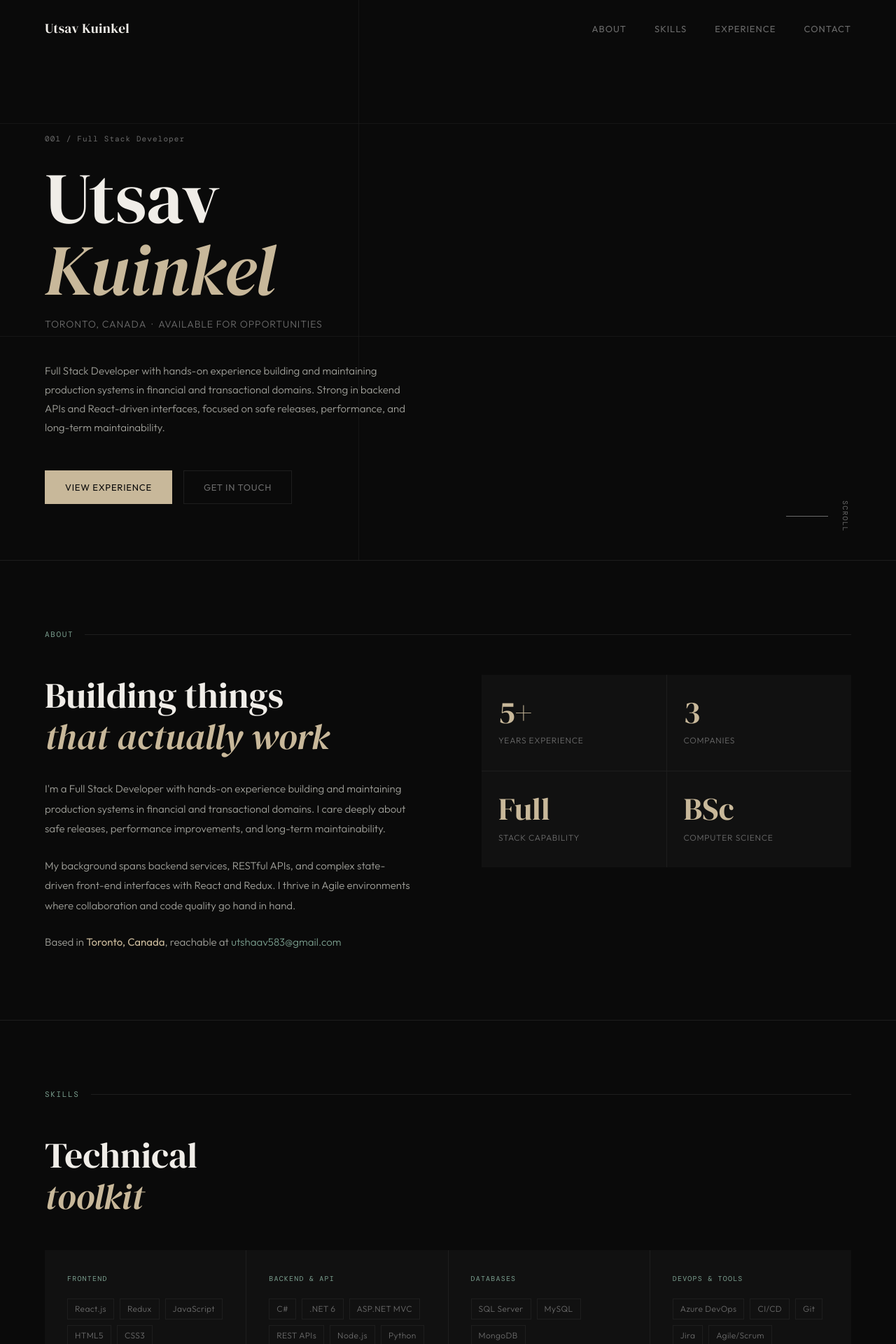
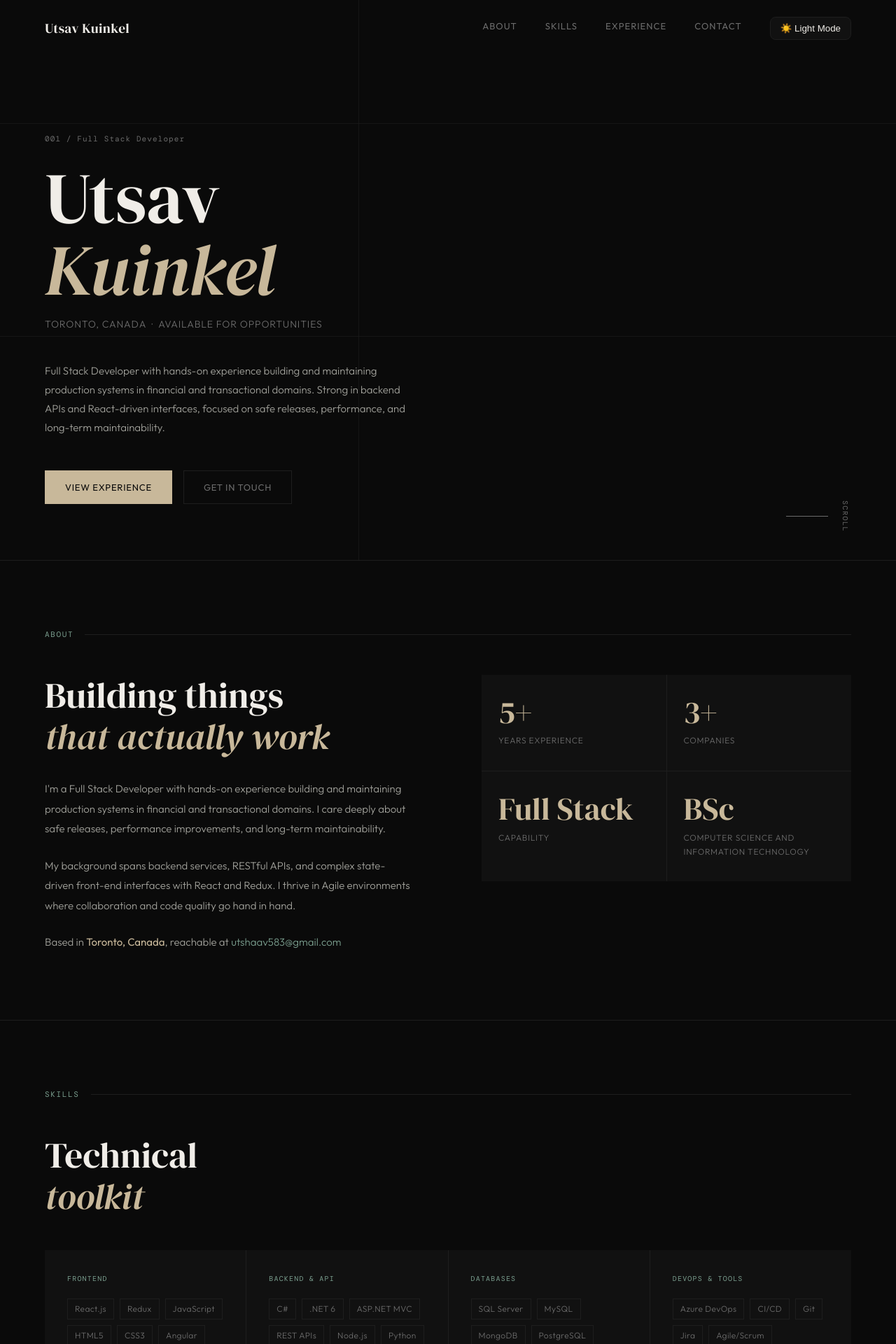
Before and after one commit to utshaav/utshaav, a React (Vite) app: page / in a window 1280 px wide. Shown: the top 1920 px of the page at 70% size. Built offline with nearby package versions, Linux system fonts and the light colour scheme.

Commit message:
Minor changes

```diff
--- a/index.html
+++ b/index.html
@@ -2,9 +2,9 @@
 <html lang="en">
   <head>
     <meta charset="UTF-8" />
-    <link rel="icon" type="image/svg+xml" href="/favicon.svg" />
+    <link rel="icon" type="image/svg+xml" href="/favicon.png" />
     <meta name="viewport" content="width=device-width, initial-scale=1.0" />
-    <title>portfolio-ai-help</title>
+    <title>Utsav Kuinkel</title>
   </head>
   <body>
     <div id="root"></div>
--- a/package.json
+++ b/package.json
@@ -9,7 +9,7 @@
     "build": "tsc -b && vite build",
     "lint": "eslint .",
     "preview": "vite preview",
-    "deploy": "npm run build && gh-pages -d build"
+    "deploy": "npm run build && gh-pages -d dist"
   },
   "dependencies": {
     "react": "^19.2.4",
@@ -24,6 +24,7 @@
     "eslint": "^9.39.4",
     "eslint-plugin-react-hooks": "^7.0.1",
     "eslint-plugin-react-refresh": "^0.5.2",
+    "gh-pages": "^6.3.0",
     "globals": "^17.4.0",
     "typescript": "~5.9.3",
     "typescript-eslint": "^8.57.0",
--- a/src/components/layout/Navbar.tsx
+++ b/src/components/layout/Navbar.tsx
@@ -1,4 +1,5 @@
 import React, { useEffect, useState } from 'react';
+import { ThemeToggle } from '../ui/ThemeToggle';
 
 const navLinks = [
   { label: 'About', href: '#about' },
@@ -31,6 +32,7 @@ const Navbar: React.FC = () => {
       </a>
       <ul style={{ display: 'flex', gap: '2.5rem', listStyle: 'none' }}>
         {navLinks.map((link) => <NavLink key={link.href} href={link.href}>{link.label}</NavLink>)}
+        <ThemeToggle />
       </ul>
     </nav>
   );
--- /dev/null
+++ b/src/components/ui/ThemeToggle.tsx
@@ -0,0 +1,22 @@
+import { useTheme } from "../../context/ThemeContext";
+
+export const ThemeToggle = () => {
+  const { theme, toggleTheme } = useTheme();
+
+  return (
+    <button
+      onClick={toggleTheme}
+      style={{
+        padding: "8px 14px",
+        borderRadius: "8px",
+        border: "1px solid var(--border)",
+        background: "var(--surface)",
+        color: "var(--text)",
+        cursor: "pointer",
+        transition: "all 0.2s ease",
+      }}
+    >
+      {theme === "light" ? "🌙 Dark Mode" : "☀️ Light Mode"}
+    </button>
+  );
+};
--- /dev/null
+++ b/src/context/ThemeContext.tsx
@@ -0,0 +1,45 @@
+import { createContext, useContext, useEffect, useState } from "react";
+
+type Theme = "light" | "dark";
+
+type ThemeContextType = {
+  theme: Theme;
+  toggleTheme: () => void;
+};
+
+const ThemeContext = createContext<ThemeContextType | undefined>(undefined);
+
+export const ThemeProvider = ({ children }: { children: React.ReactNode }) => {
+  const [theme, setTheme] = useState<Theme>("dark");
+
+  // Load saved theme
+  useEffect(() => {
+    const saved = localStorage.getItem("theme") as Theme | null;
+    if (saved) setTheme(saved);
+  }, []);
+
+  // Apply theme to HTML
+  useEffect(() => {
+    document.documentElement.setAttribute("data-theme", theme);
+    localStorage.setItem("theme", theme);
+  }, [theme]);
+
+  const toggleTheme = () => {
+    setTheme((prev) => (prev === "light" ? "dark" : "light"));
+  };
+
+  return (
+    <ThemeContext.Provider value={{ theme, toggleTheme }}>
+      {children}
+    </ThemeContext.Provider>
+  );
+};
+
+// Custom hook
+export const useTheme = () => {
+  const context = useContext(ThemeContext);
+  if (!context) {
+    throw new Error("useTheme must be used inside ThemeProvider");
+  }
+  return context;
+};
--- a/src/data/portfolio.ts
+++ b/src/data/portfolio.ts
@@ -20,15 +20,15 @@ export const personal: PersonalInfo = {
 
 export const stats: Stat[] = [
   { value: '5+', label: 'Years Experience' },
-  { value: '3', label: 'Companies' },
-  { value: 'Full', label: 'Stack Capability' },
-  { value: 'BSc', label: 'Computer Science' },
+  { value: '3+', label: 'Companies' },
+  { value: 'Full Stack', label: 'Capability' },
+  { value: 'BSc', label: 'Computer Science and Information Technology' },
 ];
 
 export const skills: SkillGroup[] = [
   {
     category: 'Frontend',
-    items: ['React.js', 'Redux', 'JavaScript', 'HTML5', 'CSS3'],
+    items: ['React.js', 'Redux', 'JavaScript', 'HTML5', 'CSS3', 'Angular'],
   },
   {
     category: 'Backend & API',
@@ -36,7 +36,7 @@ export const skills: SkillGroup[] = [
   },
   {
     category: 'Databases',
-    items: ['SQL Server', 'MySQL', 'MongoDB'],
+    items: ['SQL Server', 'MySQL', 'MongoDB', 'PostgreSQL'],
   },
   {
     category: 'DevOps & Tools',
--- a/src/styles/globals.css
+++ b/src/styles/globals.css
@@ -1,29 +1,62 @@
 @import url('https://fonts.googleapis.com/css2?family=DM+Serif+Display:ital@0;1&family=DM+Mono:wght@400;500&family=Outfit:wght@300;400;500&display=swap');
 
+/* =========================
+   🌞 LIGHT THEME (DEFAULT)
+========================= */
 :root {
+  --bg: #ffffff;
+  --surface: #f7f7f7;
+  --surface-hover: #eeeeee;
+
+  --border: #e5e5e5;
+  --border-hover: #d4d4d4;
+
+  --text: #111111;
+  --text-muted: #555555;
+  --muted: #777777;
+
+  --accent: #7a5cff;
+  --accent2: #00a67e;
+
+  --serif: 'DM Serif Display', serif;
+  --sans: 'Outfit', sans-serif;
+  --mono: 'DM Mono', monospace;
+
+  --section-pad: 6rem 4rem;
+  --transition: 0.25s ease;
+}
+
+/* =========================
+   🌙 DARK THEME
+========================= */
+[data-theme="dark"] {
   --bg: #0a0a0a;
   --surface: #111111;
   --surface-hover: #161616;
+
   --border: #1e1e1e;
   --border-hover: #2e2e2e;
+
   --text: #f0ede8;
   --text-muted: #a0a09a;
   --muted: #6b6b6b;
+
   --accent: #c8b89a;
   --accent2: #7a9e8e;
-  --serif: 'DM Serif Display', serif;
-  --sans: 'Outfit', sans-serif;
-  --mono: 'DM Mono', monospace;
-  --section-pad: 6rem 4rem;
-  --transition: 0.2s ease;
 }
 
+/* =========================
+   RESET
+========================= */
 *, *::before, *::after {
   box-sizing: border-box;
   margin: 0;
   padding: 0;
 }
 
+/* =========================
+   BASE
+========================= */
 html {
   scroll-behavior: smooth;
 }
@@ -36,20 +69,59 @@ body {
   line-height: 1.7;
   font-size: 15px;
   overflow-x: hidden;
+
+  transition: background var(--transition), color var(--transition);
 }
 
+/* =========================
+   LINKS
+========================= */
 a {
   color: inherit;
   text-decoration: none;
 }
 
+/* =========================
+   UTILITIES (optional reuse)
+========================= */
+section {
+  padding: var(--section-pad);
+}
+
+.border {
+  border: 1px solid var(--border);
+}
+
+.card {
+  background: var(--surface);
+  border: 1px solid var(--border);
+  transition: background var(--transition), border var(--transition);
+}
+
+.card:hover {
+  background: var(--surface-hover);
+  border-color: var(--border-hover);
+}
+
+/* =========================
+   ANIMATIONS
+========================= */
+@keyframes fadeUp {
+  from {
+    opacity: 0;
+    transform: translateY(20px);
+  }
+  to {
+    opacity: 1;
+    transform: translateY(0);
+  }
+}
+
+/* =========================
+   RESPONSIVE
+========================= */
 @media (max-width: 768px) {
   :root {
     --section-pad: 4rem 1.5rem;
   }
 }
-
-@keyframes fadeUp {
-  from { opacity: 0; transform: translateY(20px); }
-  to   { opacity: 1; transform: translateY(0); }
-}
```
Also changed, not shown: src/main.tsx (+4 -3 lines), public/favicon.png (added), 1 other file (tests, documents, lock files or other folders).
